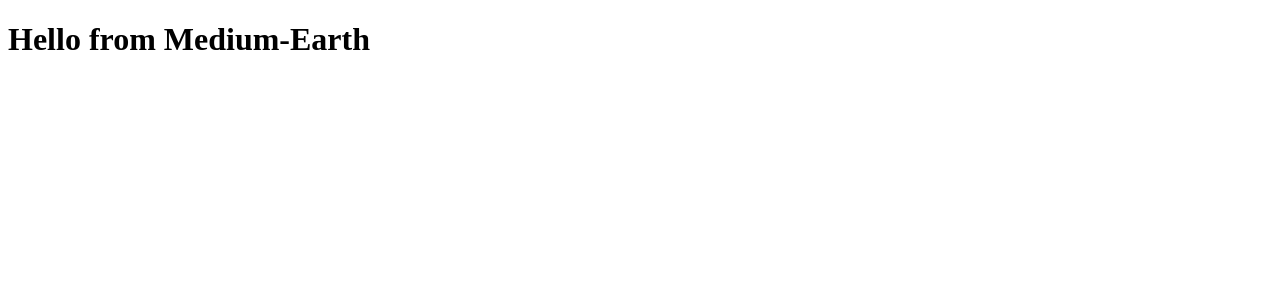
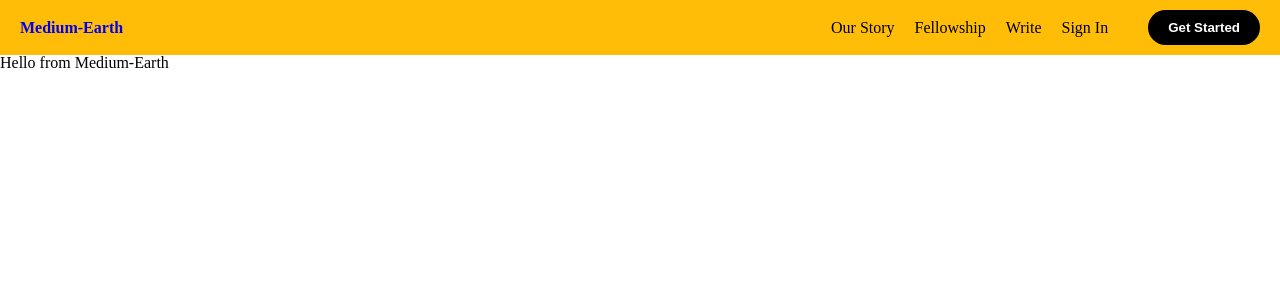
Before and after one commit to elpopes/medium-clone, a React (Create React App) app in the folder frontend/: page / in a window 1280 px wide. Shown: the top 300 px of the page. Built offline with nearby package versions, Linux system fonts and the light colour scheme; no server answers.

Commit message:
start modal branch

```diff
--- a/frontend/src/App.js
+++ b/frontend/src/App.js
@@ -1,5 +1,15 @@
+import SignedOutNav from "./components/signedOutNav/index";
+import { BrowserRouter as Router } from "react-router-dom";
+
 function App() {
-  return <h1>Hello from Medium-Earth</h1>;
+  return (
+    <>
+      <Router>
+        <SignedOutNav />
+        <h1>Hello from Medium-Earth</h1>
+      </Router>
+    </>
+  );
 }
 
 export default App;
--- /dev/null
+++ b/frontend/src/components/signedOutNav/SignedOutNav.css
@@ -0,0 +1,52 @@
+.nav-wrapper {
+  background-color: rgb(255, 189, 8);
+  display: flex;
+  align-items: center;
+  justify-content: space-between;
+  padding: 10px 20px;
+}
+
+.container {
+  display: flex;
+  align-items: center;
+  justify-content: space-between;
+  width: 100%;
+}
+
+.nav-logo {
+  color: black;
+  font-weight: bold;
+  text-decoration: none;
+}
+
+.spacer {
+  flex: 1;
+}
+
+.nav-links {
+  display: flex;
+  align-items: center;
+}
+
+.nav-link {
+  color: black;
+  margin-right: 20px;
+  text-decoration: none;
+}
+
+.get-started-button {
+  background-color: black;
+  color: white;
+  border-radius: 50px;
+  padding: 10px 20px;
+  border: none;
+  font-weight: bold;
+  cursor: pointer;
+  margin-left: 20px;
+}
+
+@media (max-width: 767px) {
+  .nav-link {
+    display: none;
+  }
+}
--- /dev/null
+++ b/frontend/src/components/signedOutNav/index.js
@@ -0,0 +1,38 @@
+import React from "react";
+import { Link } from "react-router-dom";
+import { connect } from "react-redux";
+import "./SignedOutNav.css";
+
+const SignedOutNav = () => {
+  const launchModal = () => {};
+
+  return (
+    <nav className="nav-wrapper">
+      <div className="container">
+        <div className="nav-logo">
+          <Link to="/">Medium-Earth</Link>
+        </div>
+        <div className="spacer"></div>
+        <div className="nav-links">
+          <Link className="nav-link" to="/">
+            Our Story
+          </Link>
+          <Link className="nav-link" to="/">
+            Fellowship
+          </Link>
+          <Link className="nav-link" to="/">
+            Write
+          </Link>
+          <Link className="nav-link" to="/">
+            Sign In
+          </Link>
+          <button className="get-started-button" onClick={launchModal}>
+            Get Started
+          </button>
+        </div>
+      </div>
+    </nav>
+  );
+};
+
+export default SignedOutNav;
--- a/frontend/src/index.css
+++ b/frontend/src/index.css
@@ -1 +1,3 @@
-/* TODO Add site wide styles */
+a {
+  text-decoration: none;
+}
--- a/frontend/src/index.js
+++ b/frontend/src/index.js
@@ -1,5 +1,6 @@
 import React from "react";
 import ReactDOM from "react-dom";
+import "./reset.css";
 import "./index.css";
 import App from "./App";
 import configureStore from "./store";
--- /dev/null
+++ b/frontend/src/reset.css
@@ -0,0 +1,129 @@
+/* http://meyerweb.com/eric/tools/css/reset/
+   v2.0 | 20110126
+   License: none (public domain)
+*/
+
+html,
+body,
+div,
+span,
+applet,
+object,
+iframe,
+h1,
+h2,
+h3,
+h4,
+h5,
+h6,
+p,
+blockquote,
+pre,
+a,
+abbr,
+acronym,
+address,
+big,
+cite,
+code,
+del,
+dfn,
+em,
+img,
+ins,
+kbd,
+q,
+s,
+samp,
+small,
+strike,
+strong,
+sub,
+sup,
+tt,
+var,
+b,
+u,
+i,
+center,
+dl,
+dt,
+dd,
+ol,
+ul,
+li,
+fieldset,
+form,
+label,
+legend,
+table,
+caption,
+tbody,
+tfoot,
+thead,
+tr,
+th,
+td,
+article,
+aside,
+canvas,
+details,
+embed,
+figure,
+figcaption,
+footer,
+header,
+hgroup,
+menu,
+nav,
+output,
+ruby,
+section,
+summary,
+time,
+mark,
+audio,
+video {
+  margin: 0;
+  padding: 0;
+  border: 0;
+  font-size: 100%;
+  font: inherit;
+  vertical-align: baseline;
+}
+/* HTML5 display-role reset for older browsers */
+article,
+aside,
+details,
+figcaption,
+figure,
+footer,
+header,
+hgroup,
+menu,
+nav,
+section {
+  display: block;
+}
+body {
+  line-height: 1;
+}
+ol,
+ul {
+  list-style: none;
+}
+blockquote,
+q {
+  quotes: none;
+}
+blockquote:before,
+blockquote:after,
+q:before,
+q:after {
+  content: "";
+  content: none;
+}
+table {
+  border-collapse: collapse;
+  border-spacing: 0;
+}
```
Also changed, not shown: frontend/src/components/signedInNav.js (added, +29 -0 lines).
